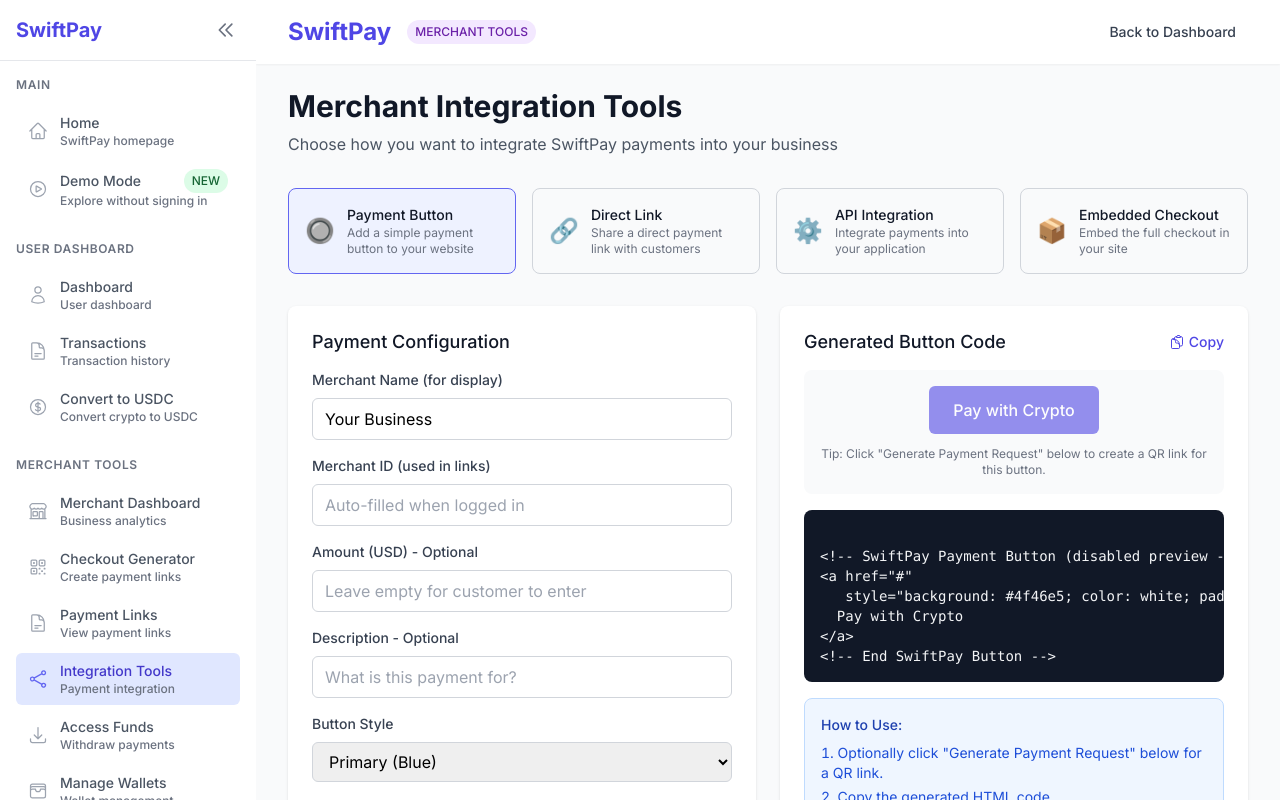
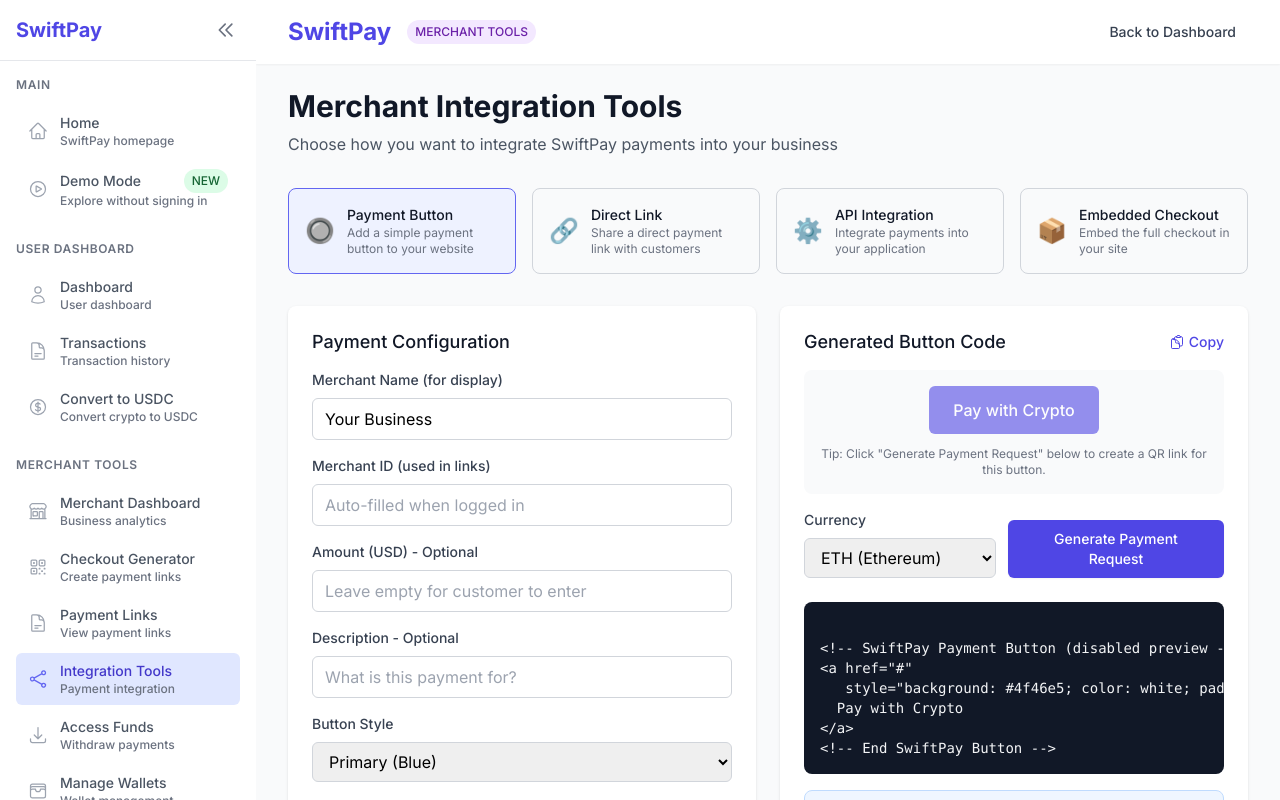
Before and after one commit to jakefrompopeyes/swiftpay, a Next.js app in the folder client/: page /merchant-tools in a window 1280 px wide. Shown: the top 800 px of the page. Built offline with nearby package versions, Linux system fonts and the light colour scheme.

Commit message:
Merchant Tools: add Generate Payment Request button + currency picker + open link

```diff
--- a/client/src/pages/merchant-tools.tsx
+++ b/client/src/pages/merchant-tools.tsx
@@ -393,6 +393,43 @@
                   </div>
                 )}
 
+                {selectedIntegration === 'button' && (
+                  <div className="mb-6">
+                    <div className="flex flex-col sm:flex-row sm:items-end sm:justify-between gap-3">
+                      <div className="flex-1">
+                        <label className="block text-sm font-medium text-gray-700 mb-2">
+                          Currency
+                        </label>
+                        <select
+                          value={currency}
+                          onChange={(e) => setCurrency(e.target.value)}
+                          className="w-full sm:w-48 px-3 py-2 border border-gray-300 rounded-md focus:outline-none focus:ring-indigo-500 focus:border-indigo-500"
+                        >
+                          <option value="ETH">ETH (Ethereum)</option>
+                          <option value="SOL">SOL (Solana)</option>
+                          <option value="BNB">BNB (BNB Chain)</option>
+                          <option value="MATIC">MATIC (Polygon)</option>
+                        </select>
+                      </div>
+
+                      <div className="flex items-center gap-3">
+                        {createdLink && (
+                          <Link href={createdLink} target="_blank" className="text-indigo-600 hover:text-indigo-500 text-sm font-medium">
+                            Open Link
+                          </Link>
+                        )}
+                        <button
+                          onClick={createPaymentRequest}
+                          disabled={creating}
+                          className={`inline-flex items-center justify-center px-4 py-2 border border-transparent text-sm font-medium rounded-md shadow-sm text-white ${creating ? 'bg-indigo-300' : 'bg-indigo-600 hover:bg-indigo-700'}`}
+                        >
+                          {creating ? 'Generating…' : 'Generate Payment Request'}
+                        </button>
+                      </div>
+                    </div>
+                  </div>
+                )}
+
                 {selectedIntegration === 'link' && (
                   <div className="mb-4 p-4 bg-gray-50 rounded-lg">
                     <div className="text-center">
```
